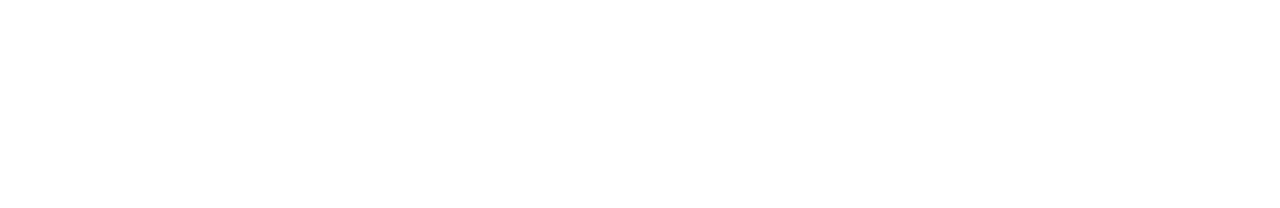
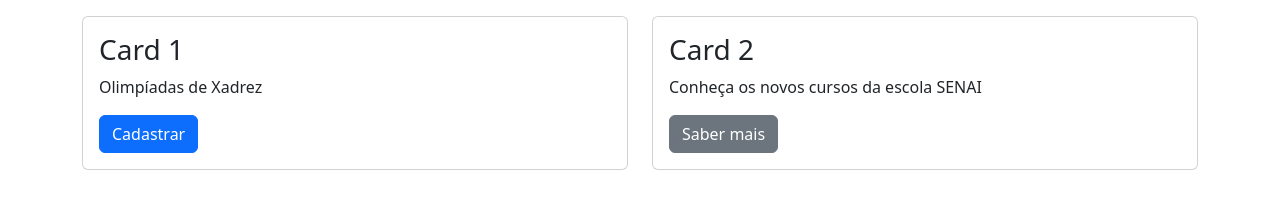
Before and after one commit to NataliaCarolineLopez/Bootstrap_Intro_Natalia, a plain HTML site: page ex5_cards/ex5.html in a window 1280 px wide. Drawn offline with nearby package versions, Linux system fonts and the light colour scheme.

Commit message:
Update ex5.html

```diff
--- a/ex5_cards/ex5.html
+++ b/ex5_cards/ex5.html
@@ -7,9 +7,29 @@
     <link href="https://cdn.jsdelivr.net/npm/bootstrap@5.3.0/dist/css/bootstrap.min.css" rel="stylesheet">
 </head>
 <body>
-
-
-  <!-- 1ª Digitação (Aqui) -->
+  <!-- Desenvolver dois cards responsivos -->
+  <div class="container mt-3">
+    <div class="row">
+      <div class="col-sm-6">
+        <div class="card">
+          <div class="card-body">
+            <h3 class="card-title">Card 1</h3>
+            <p class="card-text"> Olimpíadas de Xadrez </p>
+            <a href="#" class="btn btn-primary">Cadastrar</a>
+          </div>
+        </div>
+      </div>
+      <div class="col-sm-6">
+        <div class="card">
+          <div class="card-body">
+            <h3 class="card-title">Card 2</h3>
+            <p class="card-text"> Conheça os novos cursos da escola SENAI </p>
+            <a href="#" class="btn btn-secondary">Saber mais</a>
+          </div>
+        </div>
+      </div>
+    </div>
+  </div>
 
 
     <script src="https://cdn.jsdelivr.net/npm/bootstrap@5.3.0/dist/js/bootstrap.bundle.min.js"></script>
```
